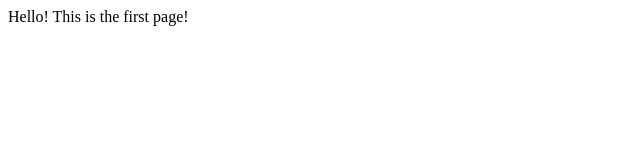
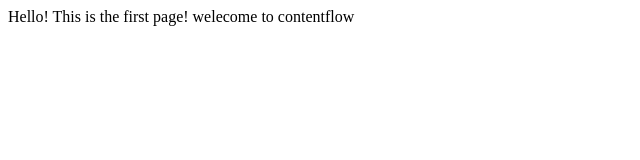
Before and after one commit to contentflow-kr/contentflow.github.io, a plain HTML site: page index.html in a window 1280 px wide. Shown: the whole page, without its empty margins (0-640 px from the left). Drawn offline with Linux system fonts and the light colour scheme.

Commit message:
Update index.html

```diff
--- a/index.html
+++ b/index.html
@@ -1,5 +1,6 @@
 <html>
 	<body>
 		Hello! This is the first page!
+		welecome to contentflow
 	</body>
 </html>
```
